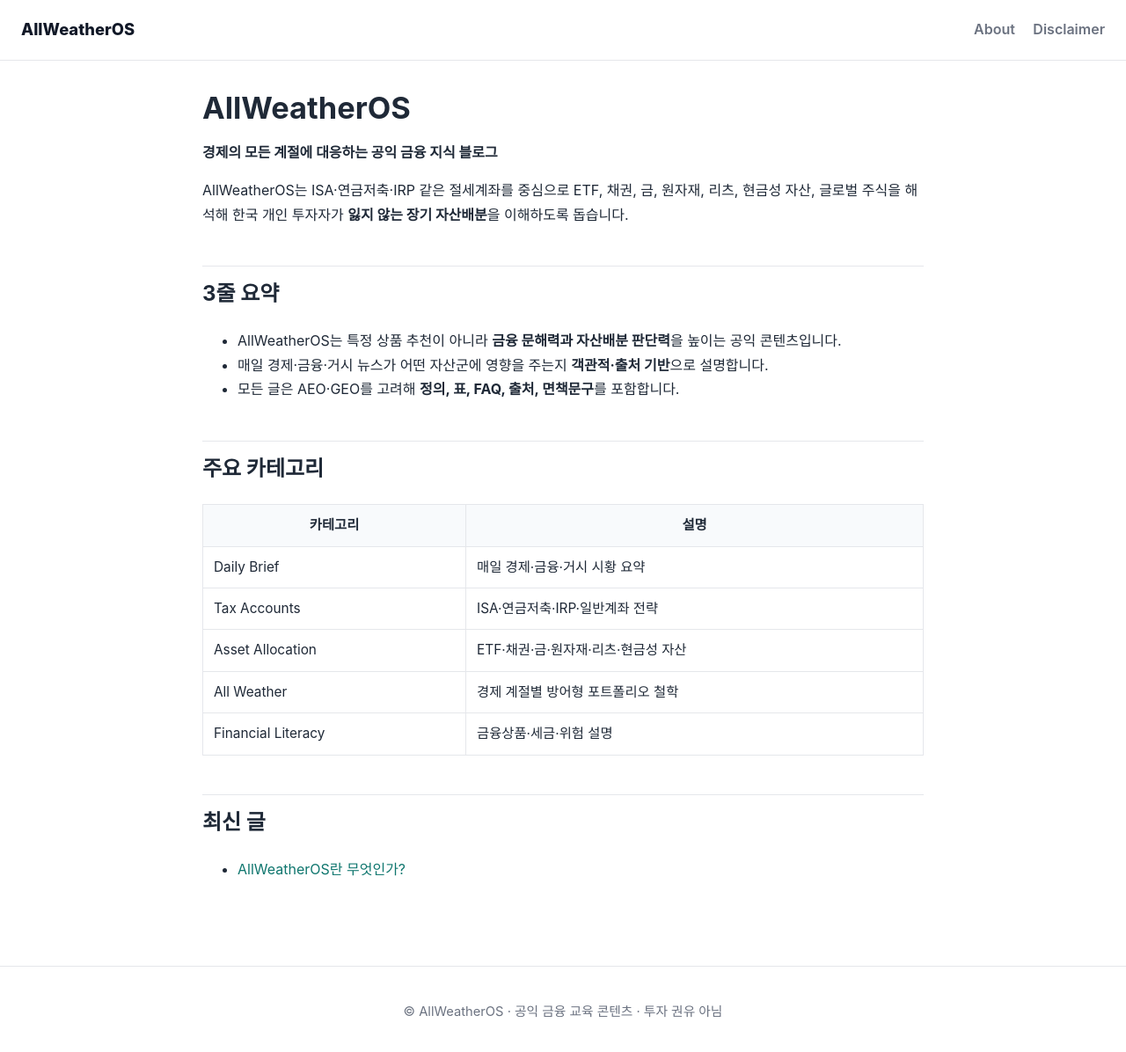
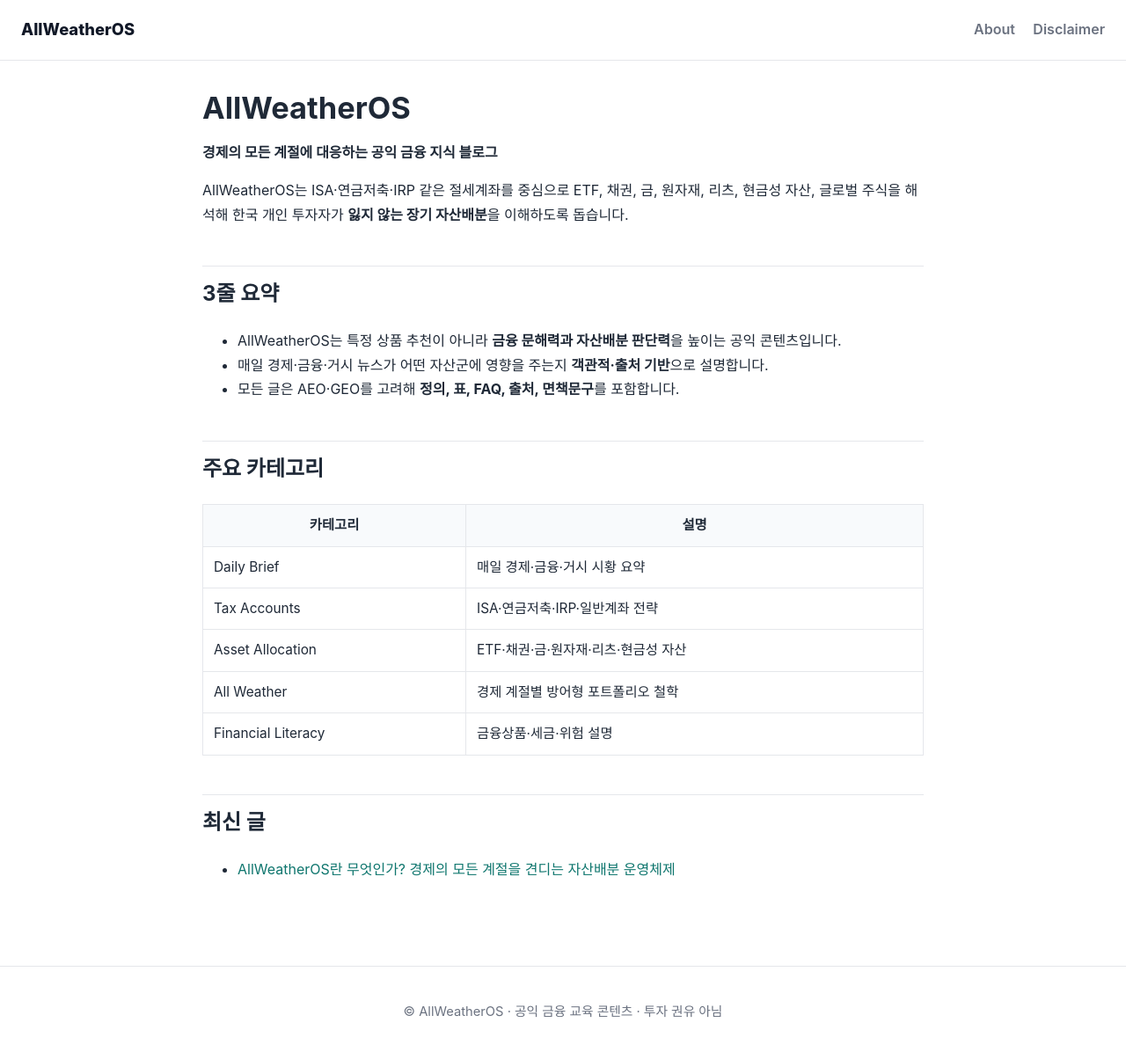
Before and after one commit to ai4tenlab/allweatheros, a Jekyll site: the page built from index.md, in a window 1280 px wide and 1202 px high. Shown: the top 1196 px of the window at 88% size. Built offline with Jekyll 4.4.1, drawn with Linux system fonts in a browser that asks for light colours.

```diff
--- a/_config.yml
+++ b/_config.yml
@@ -1,7 +1,7 @@
 title: AllWeatherOS
 description: 경제의 모든 계절에 대응하는 공익 금융 지식 블로그
-url: ""
-baseurl: ""
+url: "https://ai4tenlab.github.io"
+baseurl: "/allweatheros"
 lang: ko-KR
 timezone: Asia/Seoul
 markdown: kramdown
--- a/index.md
+++ b/index.md
@@ -11,9 +11,9 @@ AllWeatherOS는 ISA·연금저축·IRP 같은 절세계좌를 중심으로 ETF,
 
 ## 3줄 요약
 
-- AllWeatherOS는 특정 상품 추천이 아니라 **금융 문해력과 자산배분 판단력**을 높이는 공익 콘텐츠입니다.
-- 매일 경제·금융·거시 뉴스가 어떤 자산군에 영향을 주는지 **객관적·출처 기반**으로 설명합니다.
-- 모든 글은 AEO·GEO를 고려해 **정의, 표, FAQ, 출처, 면책문구**를 포함합니다.
+- AllWeatherOS는 특정 상품 추천이 아니라 <strong>금융 문해력과 자산배분 판단력</strong>을 높이는 공익 콘텐츠입니다.
+- 매일 경제·금융·거시 뉴스가 어떤 자산군에 영향을 주는지 <strong>객관적·출처 기반</strong>으로 설명합니다.
+- 모든 글은 AEO·GEO를 고려해 <strong>정의, 표, FAQ, 출처, 면책문구</strong>를 포함합니다.
 
 ## 주요 카테고리
 
@@ -27,4 +27,6 @@ AllWeatherOS는 ISA·연금저축·IRP 같은 절세계좌를 중심으로 ETF,
 
 ## 최신 글
 
-- [AllWeatherOS란 무엇인가?](/all-weather/2026/07/06/what-is-allweatheros/)
+{% for post in site.posts limit:5 %}
+- [{{ post.title }}]({{ post.url | relative_url }})
+{% endfor %}
```
